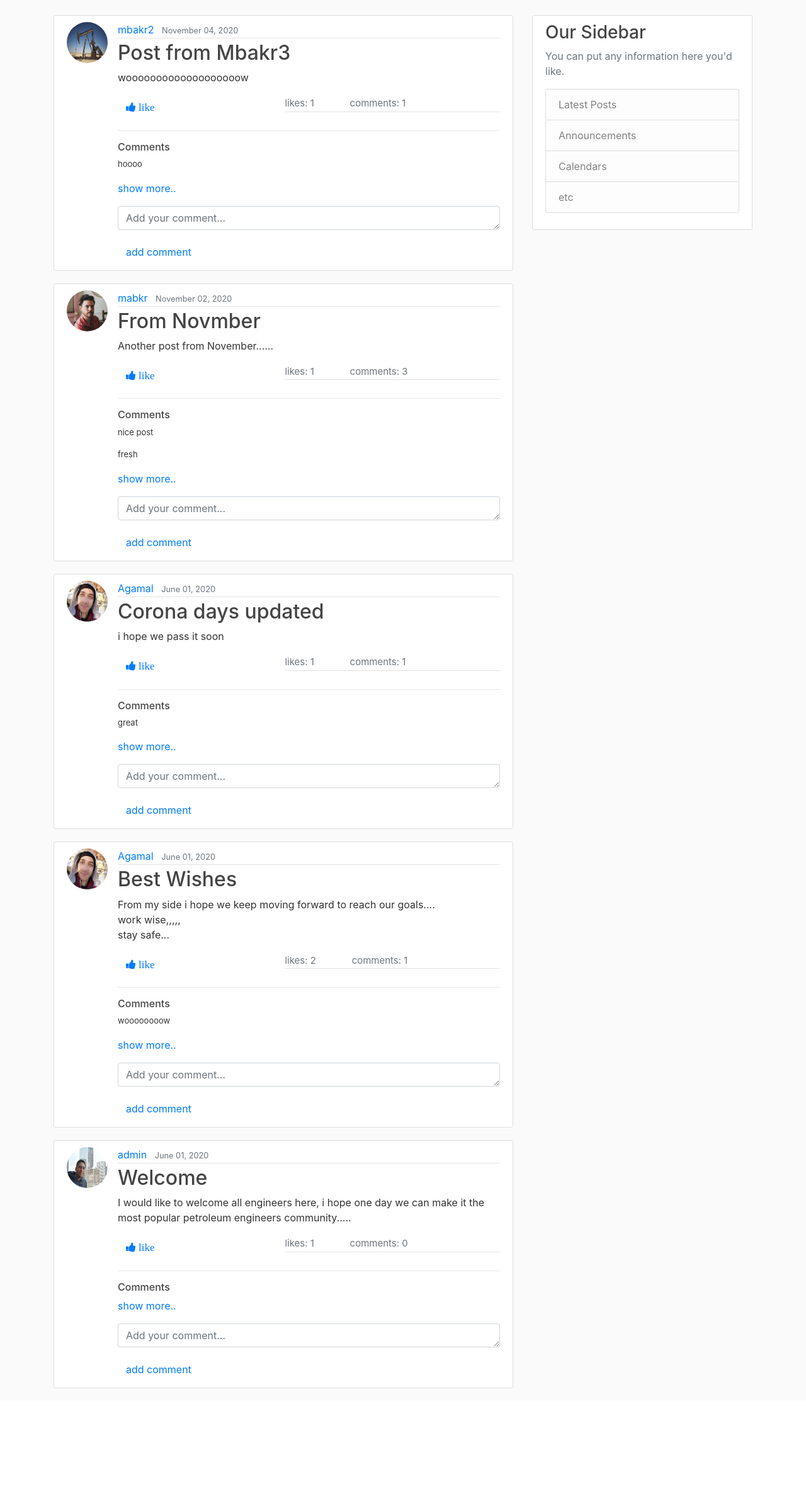
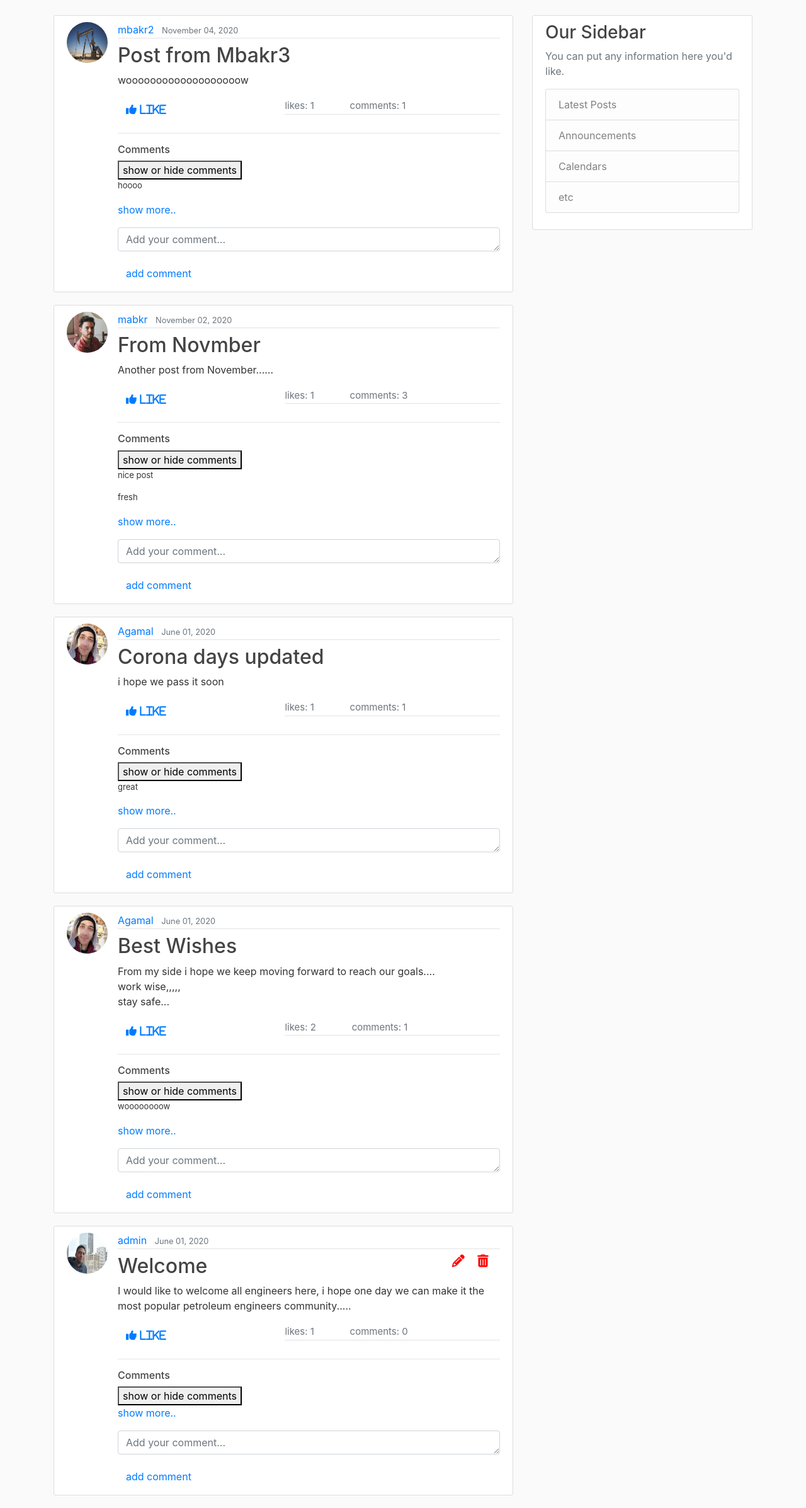
Before and after one commit to Mabubakr86/PetroleumBlog, a Django app: page / in a window 1280 px wide. Shown: the part 56-2450 px from the top of the page at 63% size. Before the commit the page ends 2260 px from the top, so only its background shows below. Run offline with Django 3.2, Linux system fonts and the light colour scheme; a user stored in the database is signed in; data comes from the database, SQL or seed files in the repository; both versions use the stored data as it was after the commit; some libraries are stand-ins or nearby versions.

Commit message:
edit & delete post

```diff
--- a/petblog/blog/templates/blog/base.html
+++ b/petblog/blog/templates/blog/base.html
@@ -70,15 +70,38 @@
     </div>
   </div>
 </main>
-
-
     <!-- Optional JavaScript -->
     <!-- jQuery first, then Popper.js, then Bootstrap JS -->
     <script src="https://code.jquery.com/jquery-3.5.1.slim.min.js" integrity="sha384-DfXdz2htPH0lsSSs5nCTpuj/zy4C+OGpamoFVy38MVBnE+IbbVYUew+OrCXaRkfj" crossorigin="anonymous"></script>
     <script src="https://cdn.jsdelivr.net/npm/popper.js@1.16.0/dist/umd/popper.min.js" integrity="sha384-Q6E9RHvbIyZFJoft+2mJbHaEWldlvI9IOYy5n3zV9zzTtmI3UksdQRVvoxMfooAo" crossorigin="anonymous"></script>
     <script src="https://stackpath.bootstrapcdn.com/bootstrap/4.5.0/js/bootstrap.min.js" integrity="sha384-OgVRvuATP1z7JjHLkuOU7Xw704+h835Lr+6QL9UvYjZE3Ipu6Tp75j7Bh/kR0JKI" crossorigin="anonymous"></script>
-<!--     <script>function myFunction(x) {x.classList.replace("fa fa-thumbs-up","fa fa-thumbs-down");}</script> -->
+    <!--     <script>function myFunction(x) {x.classList.replace("fa fa-thumbs-up","fa fa-thumbs-down");}</script> -->
+<!--     <script>
+       function showOrHideDiv() {
+          var v = document.getElementById("showOrHide");
+          if (v.style.display === "none") {
+             v.style.display = "block";
+          } else {
+             v.style.display = "none";
+          }
+       }
+    </script> -->
+<!--     <script >
+      $(document).ready(function(){
+        let display=false;
+        $(".showbtn").click(function(){
+          if (display===false){
+            $(this).next(".showOrHide").show(slow);
+            display=true
+          }else{
+            $(this).next(".showOrHide").hide(slow);
+            display=true
+          }
+        })
+      });
 
+    </script> -->
+<script src='https://kit.fontawesome.com/a076d05399.js'></script>
 
 </body>
 </html>
--- a/petblog/blog/templates/blog/home.html
+++ b/petblog/blog/templates/blog/home.html
@@ -6,11 +6,24 @@
     <article class="media content-section">
       <img class="rounded-circle article-img" src="{{ post.author.profile.pic.url}}">
       <div class="media-body">
-        <div class="article-metadata">
+        <div class="article-metadata mb-2">
           <a class="mr-2" href="{% url 'blog:user-posts' post.author.username %}">{{ post.author }}</a>
           <small class="text-muted">{{ post.created_at|date:'F d, Y' }}</small>
         </div>
-        <h2><a class="article-title" href="{% url 'blog:post-detail' post.id%}">{{ post.title }}</a></h2>
+        <div class="row">
+          <div class="col-md-10">
+            <h2><a class="article-title" href="{% url 'blog:post-detail' post.id%}">{{ post.title }}</a></h2>
+          </div>
+          <div class="col-md-2">
+            {% ifequal user post.author %}
+              <a href="{% url 'blog:post-update' post.pk %}" class="mr-3"><i class='fas fa-pencil-alt' style='font-size:20px;color:red'></i>
+              </a>
+              <a href="{% url 'blog:post-delete' post.pk %}">
+                <i class='fas fa-trash-alt' style='font-size:20px;color:red'></i>
+              </a>
+            {% endifequal %}
+          </div>
+        </div>
         <p class="article-content">{{ post.content }}</p>
         <div class="row">
           <div class="col-md-5">
@@ -37,9 +50,12 @@
         <div>
           <hr>
           <h6>Comments</h6>
+          <button onclick="showOrHideDiv()" class="showbtn">show or hide comments</button>
           <div>
             {% for comment in post.comment_set.all|slice:":2" %}
-            <p style="font-size:13px;">{{comment.content}}</p>
+              <div class="showOrHide">
+                <p style="font-size:13px;">{{comment.content}}</p>
+              </div>
             {% endfor %}
             <a href="#">show more..</a>
           </div>
--- a/petblog/blog/templates/blog/post_confirm_delete.html
+++ b/petblog/blog/templates/blog/post_confirm_delete.html
@@ -3,14 +3,13 @@
     <div class="content-section">
         <form method="POST">
             {% csrf_token %}
-
             <fieldset class="form-group">
                 <legend class="border-bottom mb-4">Post Delete</legend>
                 <h3>Are You Sure That You Want to Delete the post ?</h3>
             </fieldset>
             <div class="form-group">
                 <button class="btn btn-outline-danger" type="submit">Delete</button>
-                <a class="btn btn-outline-secondary" href="{% url 'blog:post-detail' post.id %}" >Cancel</a>
+                <a class="btn btn-outline-secondary" href="{% url 'home' %}" >Cancel</a>
 
             </div>
         </form>
--- a/petblog/blog/templates/blog/post_detail.html
+++ b/petblog/blog/templates/blog/post_detail.html
@@ -1,7 +1,5 @@
 {% extends 'blog/base.html' %}
-
 {% block content %}
-
   <article class="media content-section">
     <img class="rounded-circle article-img" src="{{ post.author.profile.pic.url}}">
     <div class="media-body">
@@ -19,10 +17,6 @@
         <a class="btn btn-outline-info" href="{% url 'blog:post-update' post.id %}">Update</a>
         <a class="btn btn-outline-danger" href="{% url 'blog:post-delete' post.id %}">Delete</a>
       {% endif %}
-
     </div>
   </article>
-
-
-
 {% endblock %}
--- a/petblog/blog/views.py
+++ b/petblog/blog/views.py
@@ -60,7 +60,6 @@ class PostUpdateView(LoginRequiredMixin, UserPassesTestMixin, UpdateView):
         post = self.get_object()
         if post.author == self.request.user:
             return True
-        return False
 
 
 class PostDeleteView(LoginRequiredMixin, UserPassesTestMixin, DeleteView):
@@ -71,7 +70,6 @@ class PostDeleteView(LoginRequiredMixin, UserPassesTestMixin, DeleteView):
         post = self.get_object()
         if post.author == self.request.user:
             return True
-        return False
 
 
 def about(request):
```
Also changed, not shown: petblog/db.sqlite3. Lines whose indentation alone changed are shown as unchanged.
